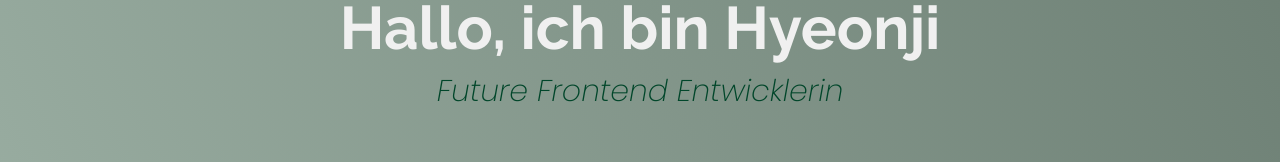
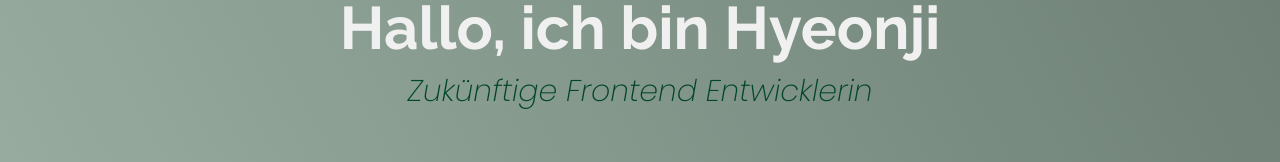
Before and after one commit to hyeon0118/Personal-Portfolio, a plain HTML site: page index.html in a window 1280 px wide. Shown: the part 351-513 px from the top of the page. Drawn offline with Linux system fonts and the light colour scheme.

Commit message:
Update index.html

```diff
--- a/index.html
+++ b/index.html
@@ -26,7 +26,7 @@
 
     <section id="welcome-section" class="welcome-section">
         <h1>Hallo, ich bin Hyeonji</h1>
-        <p>Future Frontend Entwicklerin</p>
+        <p>Zukünftige Frontend Entwicklerin</p>
     </section>
 
 
```
